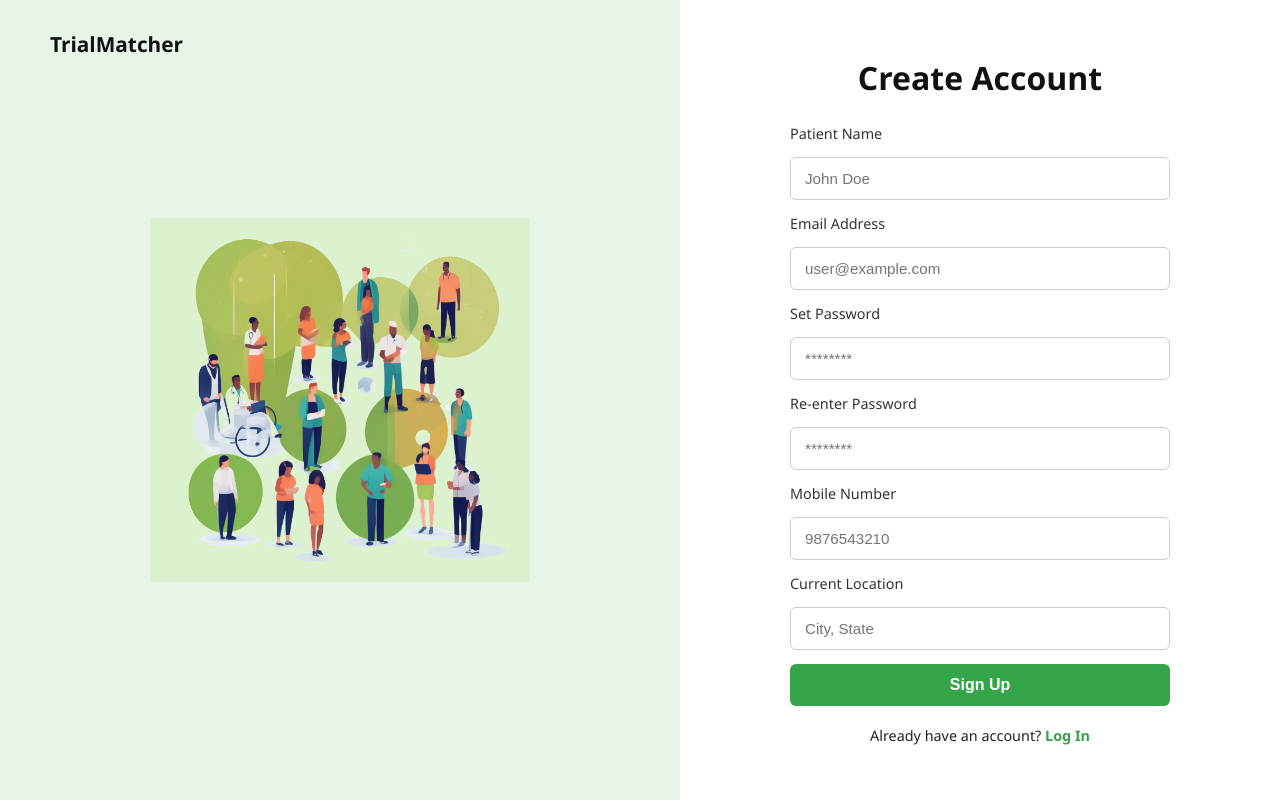
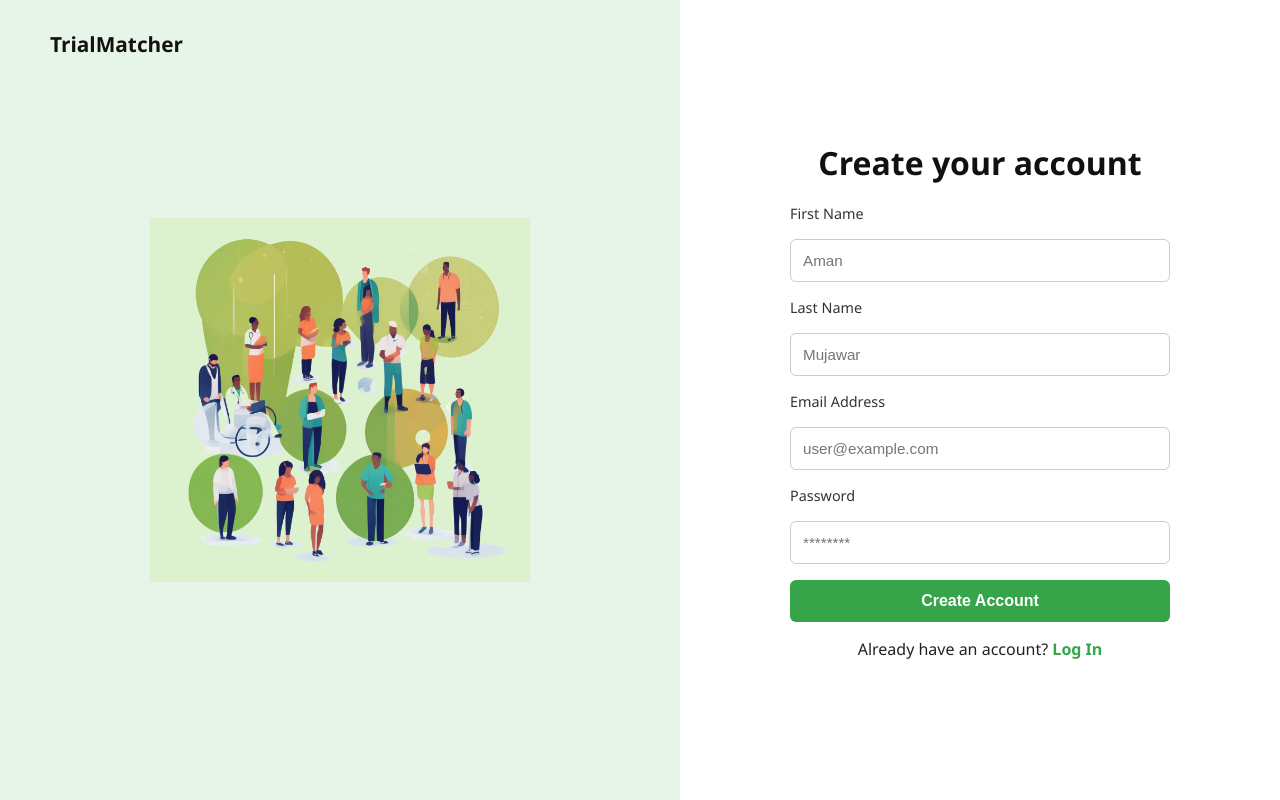
Before and after one commit to koushik178/ai-clinical-trial-matchmaker, a React (Vite) app in the folder my-react-app/: page /signup in a window 1280 px wide. Built offline with nearby package versions, Linux system fonts and the light colour scheme.

Commit message:
fixed signup

```diff
--- a/my-react-app/src/App.jsx
+++ b/my-react-app/src/App.jsx
@@ -1,53 +1,84 @@
-import React, { useState } from "react";
-import { BrowserRouter as Router, Routes, Route, Navigate } from "react-router-dom";
+import React from "react";
+import { BrowserRouter as Router, Routes, Route, Navigate, useLocation } from "react-router-dom";
 import "./App.css";
+
+import Welcome from "./components/Welcome";
 import Login from "./components/Login";
+import Signup from "./components/Signup";
 import Home from "./components/Home";
 import Search from "./components/Search";
 import Notifications from "./components/Notifications";
 import TrialDetails from "./components/TrialDetails";
 import SavedTrials from "./components/SavedTrials";
-import Profile from "./components/Profile";
-import Signup from "./components/Signup";
+import CreateProfile from "./components/CreateProfile";
+import ProfilePage from "./components/ProfilePage";
+import Chatbot from "./components/Chatbot";
+
+// Check JWT token
+const isAuthenticated = () => !!localStorage.getItem("access_token");
+
+// Wrapper to hide chatbot on public pages
+const ChatbotWrapper = () => {
+  const location = useLocation();
+
+  const hideOn = ["/", "/login", "/signup"];
+
+  if (!isAuthenticated() || hideOn.includes(location.pathname)) {
+    return null;
+  }
+
+  return <Chatbot />;
+};
 
 function App() {
-  const [isLoggedIn, setIsLoggedIn] = useState(false);
-
-  const handleLogin = (email, password) => {
-    if (email === "koushik@gmail.com" && password === "12345") {
-      setIsLoggedIn(true);
-    } else {
-      alert("Invalid credentials. Please try again.");
-    }
-  };
-
   return (
     <Router>
       <Routes>
-        {/* Default route */}
+        {/* Public Routes */}
+        <Route path="/" element={<Welcome />} />
+        <Route path="/login" element={<Login />} />
+        <Route path="/signup" element={<Signup />} />
+
+        {/* Create Profile */}
         <Route
-          path="/"
-          element={isLoggedIn ? <Navigate to="/home" /> : <Navigate to="/login" />}
+          path="/create-profile"
+          element={isAuthenticated() ? <CreateProfile /> : <Navigate to="/login" />}
         />
 
-        {/* Login route */}
-        <Route path="/login" element={<Login onLogin={handleLogin} />} />
-
-        {/* Protected routes */}
+        {/* Authenticated Routes */}
         <Route
           path="/home"
-          element={isLoggedIn ? <Home /> : <Navigate to="/login" />}
+          element={isAuthenticated() ? <Home /> : <Navigate to="/login" />}
         />
         <Route
           path="/search"
-          element={isLoggedIn ? <Search /> : <Navigate to="/login" />}
+          element={isAuthenticated() ? <Search /> : <Navigate to="/login" />}
         />
-        <Route path="/notifications" element={<Notifications />} />
-        <Route path="/details" element={<TrialDetails />} /> {/* ✅ New route */}
-        <Route path="/saved" element={<SavedTrials />} /> {/* ✅ new route */}
-        <Route path="/profile" element={<Profile />} />
-        <Route path="/signup" element={<Signup />} />
+        <Route
+          path="/notifications"
+          element={isAuthenticated() ? <Notifications /> : <Navigate to="/login" />}
+        />
+        <Route
+          path="/details"
+          element={isAuthenticated() ? <TrialDetails /> : <Navigate to="/login" />}
+        />
+        <Route
+          path="/saved"
+          element={isAuthenticated() ? <SavedTrials /> : <Navigate to="/login" />}
+        />
+
+        {/* Profile Page */}
+        <Route
+          path="/profile-page"
+          element={isAuthenticated() ? <ProfilePage /> : <Navigate to="/login" />}
+        />
+
+        {/* Fallback */}
+        <Route path="*" element={<Navigate to="/" />} />
       </Routes>
+
+      {/* Floating Chatbot (protected) */}
+      <ChatbotWrapper />
     </Router>
   );
 }
--- a/my-react-app/src/components/Signup.css
+++ b/my-react-app/src/components/Signup.css
@@ -1,13 +1,27 @@
-/* Base layout similar to Login.css */
+/* Reset */
+* {
+  margin: 0;
+  padding: 0;
+  box-sizing: border-box;
+}
+
+html, body, #root {
+  height: 100%;
+  width: 100%;
+  overflow: hidden;
+  font-family: "Segoe UI", Arial, sans-serif;
+  background-color: #f5f5f5;
+}
+
+/* Main layout */
 .signup-container {
   display: flex;
   flex-direction: row;
   height: 100vh;
   width: 100vw;
-  background-color: #f5f5f5;
 }
 
-/* Left panel */
+/* LEFT PANEL */
 .signup-left {
   flex: 1;
   background-color: #e7f4e8;
@@ -25,7 +39,6 @@
   left: 50px;
   font-weight: 700;
   font-size: 1.3rem;
-  color: #111;
 }
 
 .signup-image {
@@ -34,7 +47,7 @@
   height: auto;
 }
 
-/* Right panel */
+/* RIGHT PANEL */
 .signup-right {
   flex: 1;
   background-color: #ffffff;
@@ -48,7 +61,7 @@
   font-size: 2rem;
   font-weight: 700;
   color: #111;
-  margin-bottom: 25px;
+  margin-bottom: 20px;
 }
 
 .signup-form {
@@ -56,7 +69,7 @@
   max-width: 380px;
   display: flex;
   flex-direction: column;
-  gap: 14px;
+  gap: 16px;
 }
 
 .signup-form label {
@@ -65,16 +78,11 @@
 }
 
 .signup-form input {
-  padding: 12px 14px;
+  padding: 12px;
   border: 1px solid #ccc;
   border-radius: 6px;
   font-size: 0.95rem;
   outline: none;
-  transition: border-color 0.2s ease-in-out;
-}
-
-.signup-form input:focus {
-  border-color: #007bff;
 }
 
 .signup-button {
@@ -84,26 +92,37 @@
   border: none;
   border-radius: 6px;
   font-size: 1rem;
+  cursor: pointer;
   font-weight: 600;
-  cursor: pointer;
-  transition: background 0.3s ease;
 }
 
 .signup-button:hover {
   background-color: #2e8c3d;
 }
 
-.signup-footer {
-  margin-top: 20px;
-  font-size: 0.9rem;
+/* Login link */
+.signup-login-link {
+  text-align: center;
 }
 
-.login-link {
+.link-text {
   color: #36a54a;
   font-weight: 600;
   cursor: pointer;
 }
 
+/* Messages */
+.error-text {
+  color: red;
+  text-align: center;
+}
+
+.success-text {
+  color: green;
+  text-align: center;
+}
+
+/* Responsive */
 @media (max-width: 900px) {
   .signup-container {
     flex-direction: column;
@@ -111,14 +130,9 @@
 
   .signup-left {
     height: 40%;
-    padding: 20px;
   }
 
   .signup-right {
     height: 60%;
   }
-
-  .signup-form {
-    width: 90%;
-  }
 }
--- a/my-react-app/src/components/Signup.jsx
+++ b/my-react-app/src/components/Signup.jsx
@@ -1,19 +1,21 @@
 import React, { useState } from "react";
 import { useNavigate } from "react-router-dom";
 import "./Signup.css";
-import signupImage from "../assets/login.png"; // reuse your existing image
+import loginImage from "../assets/login.png"; // same illustration for consistency
 
 function Signup() {
   const navigate = useNavigate();
 
   const [formData, setFormData] = useState({
-    name: "",
+    first_name: "",
+    last_name: "",
     email: "",
     password: "",
-    confirmPassword: "",
-    mobile: "",
-    location: "",
+    role: "PATIENT",
   });
+
+  const [error, setError] = useState("");
+  const [success, setSuccess] = useState("");
 
   const handleChange = (e) => {
     setFormData({
@@ -22,46 +24,87 @@ function Signup() {
     });
   };
 
-  const handleSubmit = (e) => {
+  const handleSignup = async (e) => {
     e.preventDefault();
+    setError("");
+    setSuccess("");
 
-    if (formData.password !== formData.confirmPassword) {
-      alert("Passwords do not match!");
-      return;
+    try {
+      const response = await fetch(
+        "https://ai-clinical-trial-matchmaker.onrender.com/users/signup",
+        {
+          method: "POST",
+          headers: {
+            "Content-Type": "application/json",
+            accept: "application/json",
+          },
+          body: JSON.stringify(formData),
+        }
+      );
+
+      const data = await response.json();
+
+      if (!response.ok) {
+        setError(data.error || "Signup failed. Try again.");
+        return;
+      }
+
+      // Store token & user data
+      localStorage.setItem("access_token", data.access_token);
+      localStorage.setItem("user_id", data.user_id);
+      localStorage.setItem("email", data.email);
+      localStorage.setItem("first_name", data.first_name);
+      localStorage.setItem("last_name", data.last_name);
+
+      setSuccess("Signup successful!");
+
+      setTimeout(() => navigate("/create-profile"), 500);
+    } catch (err) {
+      console.error(err);
+      setError("Something went wrong.");
     }
-
-    // Simulate account creation
-    console.log("New Patient Account Created:", formData);
-
-    alert("Account created successfully! Please log in.");
-    navigate("/");
   };
 
   return (
     <div className="signup-container">
+
+      {/* LEFT SECTION */}
       <div className="signup-left">
         <div className="logo">TrialMatcher</div>
-        <img src={signupImage} alt="Signup Illustration" className="signup-image" />
+        <img src={loginImage} alt="Signup Illustration" className="signup-image" />
       </div>
 
+      {/* RIGHT SECTION */}
       <div className="signup-right">
-        <h2 className="signup-title">Create Account</h2>
-        <form className="signup-form" onSubmit={handleSubmit}>
-          <label htmlFor="name">Patient Name</label>
+        <h2 className="signup-title">Create your account</h2>
+
+        {error && <p className="error-text">{error}</p>}
+        {success && <p className="success-text">{success}</p>}
+
+        <form className="signup-form" onSubmit={handleSignup}>
+          <label>First Name</label>
           <input
             type="text"
-            id="name"
-            name="name"
-            placeholder="John Doe"
-            value={formData.name}
+            name="first_name"
+            placeholder="Aman"
+            value={formData.first_name}
             onChange={handleChange}
             required
           />
 
-          <label htmlFor="email">Email Address</label>
+          <label>Last Name</label>
+          <input
+            type="text"
+            name="last_name"
+            placeholder="Mujawar"
+            value={formData.last_name}
+            onChange={handleChange}
+            required
+          />
+
+          <label>Email Address</label>
           <input
             type="email"
-            id="email"
             name="email"
             placeholder="user@example.com"
             value={formData.email}
@@ -69,10 +112,9 @@ function Signup() {
             required
           />
 
-          <label htmlFor="password">Set Password</label>
+          <label>Password</label>
           <input
             type="password"
-            id="password"
             name="password"
             placeholder="********"
             value={formData.password}
@@ -80,53 +122,17 @@ function Signup() {
             required
           />
 
-          <label htmlFor="confirmPassword">Re-enter Password</label>
-          <input
-            type="password"
-            id="confirmPassword"
-            name="confirmPassword"
-            placeholder="********"
-            value={formData.confirmPassword}
-            onChange={handleChange}
-            required
-          />
+          <button type="submit" className="signup-button">
+            Create Account
+          </button>
 
-          <label htmlFor="mobile">Mobile Number</label>
-          <input
-            type="tel"
-            id="mobile"
-            name="mobile"
-            placeholder="9876543210"
-            value={formData.mobile}
-            onChange={handleChange}
-            required
-          />
-
-          <label htmlFor="location">Current Location</label>
-          <input
-            type="text"
-            id="location"
-            name="location"
-            placeholder="City, State"
-            value={formData.location}
-            onChange={handleChange}
-            required
-          />
-
-          <button type="submit" className="signup-button">
-            Sign Up
-          </button>
+          <p className="signup-login-link">
+            Already have an account?{" "}
+            <a href="/login" className="link-text">
+              Log In
+            </a>
+          </p>
         </form>
-
-        <p className="signup-footer">
-          Already have an account?{" "}
-          <span
-            className="login-link"
-            onClick={() => navigate("/")}
-          >
-            Log In
-          </span>
-        </p>
       </div>
     </div>
   );
```
